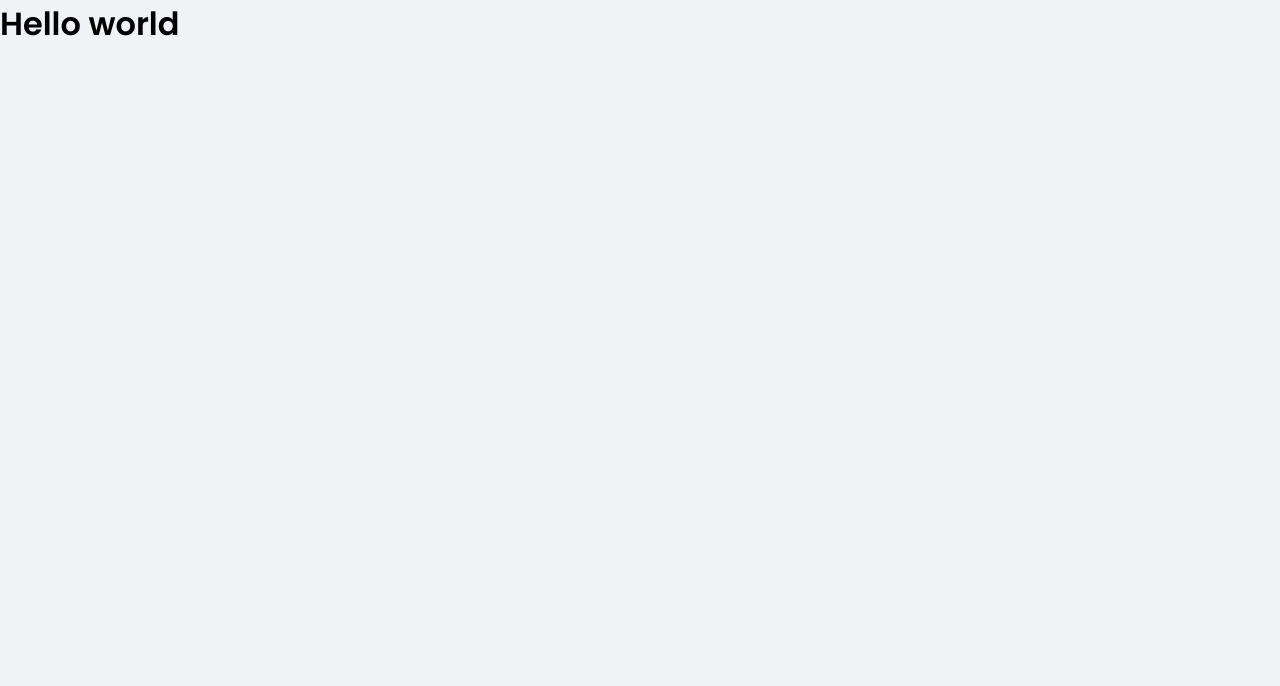
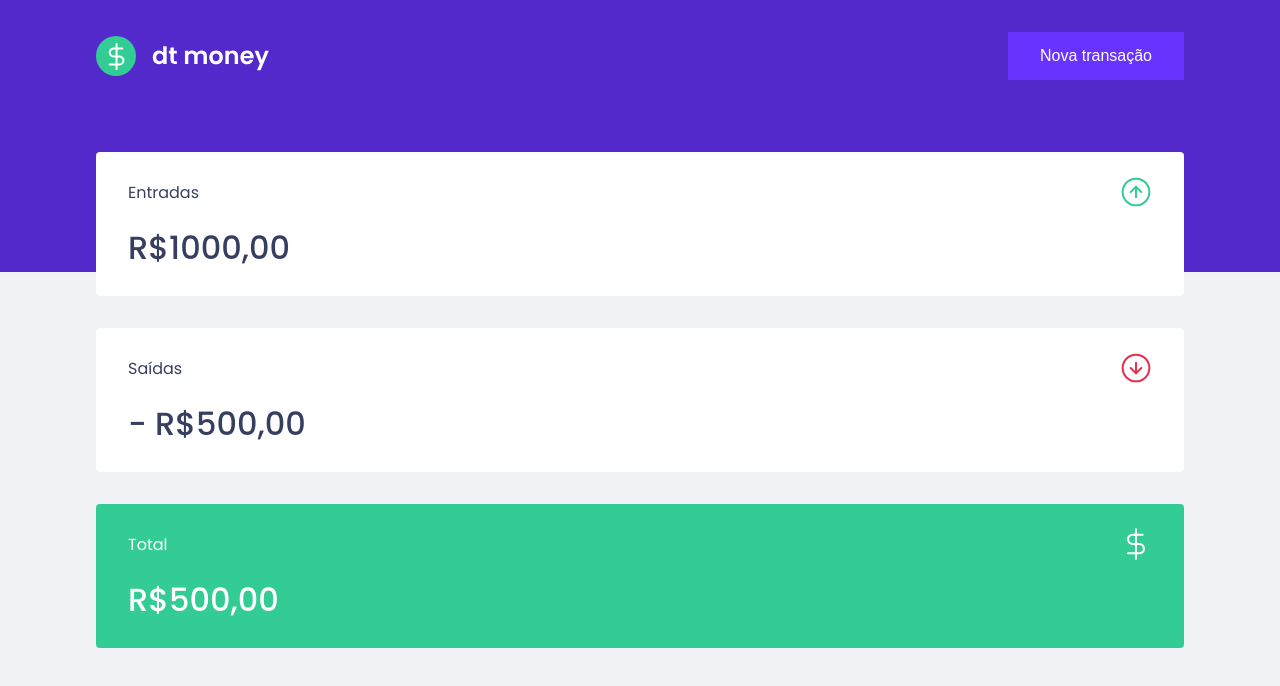
Before and after one commit to danielcbranco/moneyrain, a React (Create React App) app: page / in a window 1280 px wide. Shown: the top 686 px of the page. Built offline with nearby package versions, Linux system fonts and the light colour scheme.

Commit message:
segundo commit

```diff
--- a/public/index.html
+++ b/public/index.html
@@ -10,7 +10,7 @@
 
     <title>dtmoney</title>
 
-    <link href="https://fonts.googleapis.com/css2?family=Poppins:wght@400;600&display=swap" rel="stylesheet">
+    <link href="https://fonts.googleapis.com/css2?family=Poppins:wght@400;500;600&display=swap" rel="stylesheet">
   </head>
   <body>
     <noscript>You need to enable JavaScript to run this app.</noscript>
--- a/src/App.tsx
+++ b/src/App.tsx
@@ -1,11 +1,16 @@
+import React from "react";
+import { Dashboard } from "./components/Dashboard";
+import { Header } from "./components/Header";
 import { GlobalStyle } from "./styles/global";
+
 
 
 export function App() {
   return (
-    <div className="App">
-        <h1>Hello world</h1>
+    <>
+        <Header />
+        <Dashboard />
         <GlobalStyle />
-    </div>
+    </>
   );
 }
--- /dev/null
+++ b/src/components/Dashboard/index.tsx
@@ -0,0 +1,10 @@
+import { Summary } from '../Summary'
+import { Container } from './style'
+
+export function Dashboard() {
+  return(
+    <Container>
+      <Summary />
+    </Container>
+  );
+}
--- /dev/null
+++ b/src/components/Dashboard/style.ts
@@ -0,0 +1,7 @@
+import styled from "styled-components";
+
+export const Container = styled.main`
+  max-width: 1120px;
+  margin: 0 auto;
+  padding: 2.5rem 1rem;
+`;
--- /dev/null
+++ b/src/components/Header/index.tsx
@@ -0,0 +1,17 @@
+import logoImg from '../../assets/logo.svg'
+import { Container, Content } from './styles'
+
+
+
+export function Header () {
+  return (
+    <Container>
+      <Content>
+      <img src={logoImg} alt="dt money" />
+      <button type="button">
+        Nova transação
+      </button>
+      </Content>
+    </Container>
+  )
+}
--- /dev/null
+++ b/src/components/Header/styles.ts
@@ -0,0 +1,31 @@
+import styled from 'styled-components'
+
+export const Container = styled.header`
+  background: var(--blue);
+`;
+
+export const Content = styled.div`
+  max-width: 1120px;
+  margin: 0 auto;
+
+  padding: 2rem 1rem 12rem;
+  display: flex;
+  align-items: center;
+  justify-content: space-between;
+
+  button {
+    font-size: 1rem;
+    color: #FFF;
+    background: var(--blue-light);
+    border: 0;
+    padding: 0 2rem;
+    boder-radius: 0.25rem;
+    height: 3rem;
+
+    transition: filter 0.2s;
+
+    &:hover {
+      filter: brightness(0.9);
+    }
+  }
+`;
--- /dev/null
+++ b/src/components/Summary/index.tsx
@@ -0,0 +1,32 @@
+import incomeImg from '../../assets/income.svg';
+import outcomeImg from '../../assets/outcome.svg';
+import totalImg from '../../assets/total.svg';
+import { Container } from "./styles";
+
+export function Summary() {
+  return (
+    <Container>
+      <div>
+        <header>
+          <p>Entradas</p>
+          <img src={incomeImg} alt="Entradas" />
+        </header>
+        <strong>R$1000,00</strong>
+      </div>
+      <div>
+        <header>
+          <p>Saídas</p>
+          <img src={outcomeImg} alt="Saídas" />
+        </header>
+        <strong>- R$500,00</strong>
+      </div>
+      <div className="highlight-background">
+        <header>
+          <p>Total</p>
+          <img src={totalImg} alt="Total" />
+        </header>
+        <strong>R$500,00</strong>
+      </div>
+    </Container>
+  )
+}
--- /dev/null
+++ b/src/components/Summary/styles.ts
@@ -0,0 +1,34 @@
+import styled from "styled-components";
+
+
+export const Container = styled.div`
+  display: grid;
+  grid-template-collums: repeat(3, 1fr);
+  gap: 2rem;
+  margin-top: -10rem;
+
+  div{
+    background: var(--shape);
+    padding: 1.5rem 2rem;
+    border-radius: 0.25rem;
+    color: var(--text-title);
+
+    header {
+      display: flex;
+      align-items: center;
+      justify-content: space-between;
+    }
+    strong {
+      display: block;
+      margin-top: 1rem;
+      font-size: 2rem;
+      font-weight: 500;
+      line-height: 3rem;
+    }
+
+    &.highlight-background {
+      background: var(--green);
+      color: #FFF;
+    }
+  }
+`;
--- a/src/styles/global.ts
+++ b/src/styles/global.ts
@@ -4,6 +4,7 @@
   :root {
     --background: #f0f2f5;
     --shape: #FFFFFF;
+    --green: #33CC95;
 
     --red: #E52E4D;
     --blue: #5429CC;
```
Also changed, not shown: src/assets/logo.svg, src/assets/total.svg.
